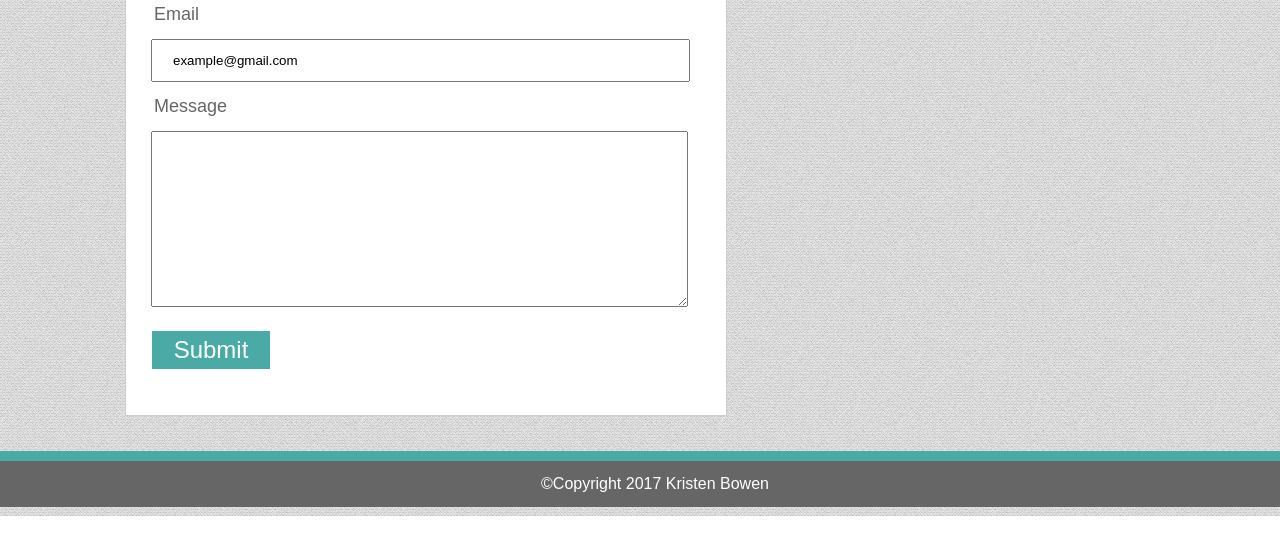
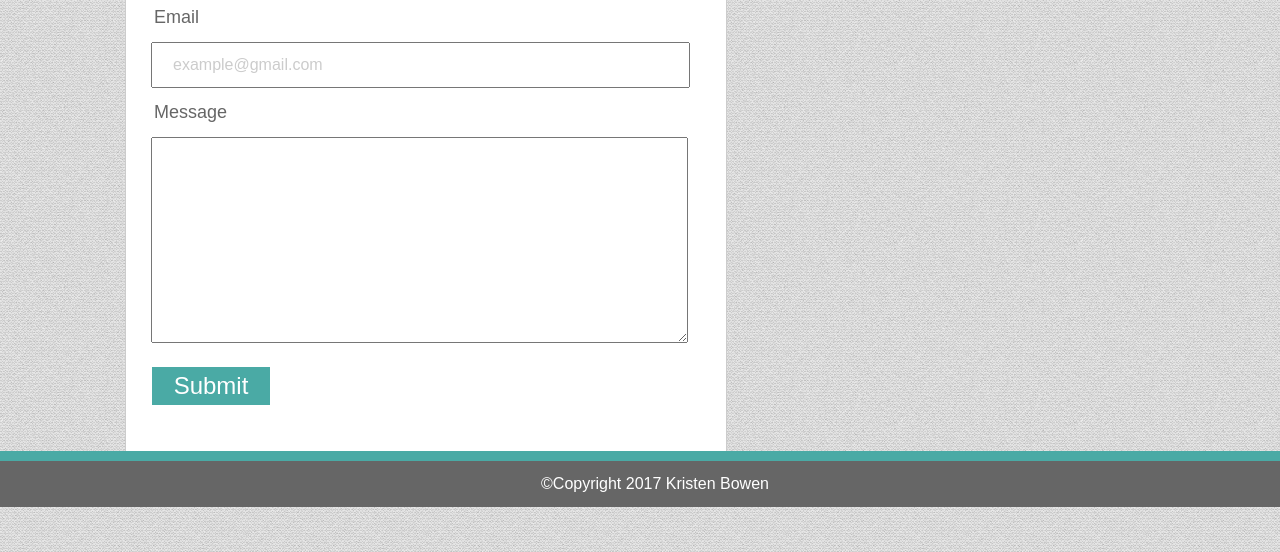
Before and after one commit to Kbowen200247/Basic-Portfolio, a plain HTML site: page contact.html in a window 1280 px wide. Shown: the part 293-845 px from the top of the page. Before the commit the page ends 809 px from the top, so only its background shows below. Drawn offline with Linux system fonts and the light colour scheme.

Commit message:
edited to fixed change color and font size - contact

```diff
--- a/assets/css/style.css
+++ b/assets/css/style.css
@@ -146,6 +146,8 @@ h3 {
 .comments {
 	width: 90%;
 	padding: 12px 20px;
+	font-size: 16px;
+	color: #cccccc;
 }
 
 .btnSubmit {
```
